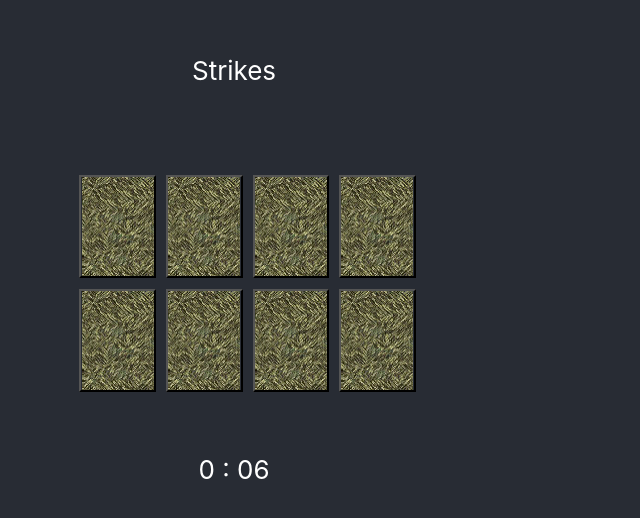
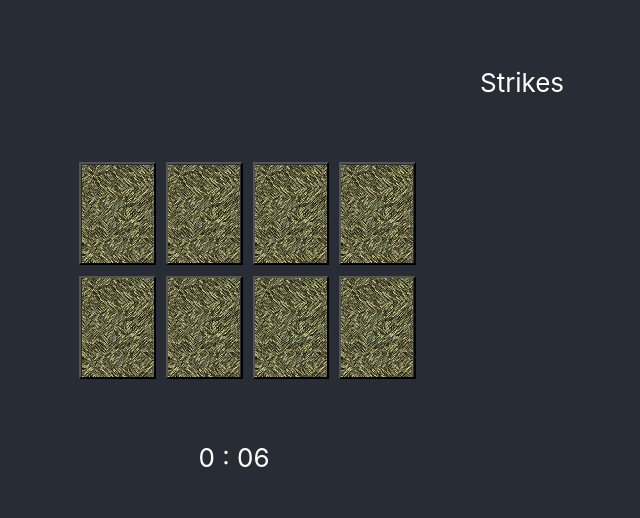
Before and after one commit to Tyson910/card-matching-game, a React (Create React App) app: page / in a window 1280 px wide. Shown: the part 130-648 px from the top of the page, without its empty margins (406-1046 px from the left). Built offline with nearby package versions, Linux system fonts and the light colour scheme.

Commit message:
css styling updates

```diff
--- a/src/App.css
+++ b/src/App.css
@@ -36,13 +36,26 @@
 img{
   width:100%;
   height: 100%;
+  object-fit:cover;
 }
 
+
 .strike-container{
+  margin-left:45%;
+  display: grid;
+  grid-template-rows: 25% auto;
+  margin-bottom:5%;
+}
+
+.strike-display{
   display:flex;
-  width:33%;
-  height:10%;
-  margin: 2% auto 5% auto;
+  flex-flow:row;
+  justify-content: space-around;
+  align-items: center;
+}
+
+.strike{
+  margin-top: 15%;
 }
 
 .deck-container{
@@ -57,10 +70,6 @@
 }
 
 .card{
-  /*
-  max-height: 103px;
-  max-width: 72px;
-  */
   min-height: 103px;
   min-width: 72px;
 }
--- a/src/ShowStrikes.js
+++ b/src/ShowStrikes.js
@@ -5,23 +5,27 @@
 
     let strikeArray = [ ];
     for (let i=0; i < strikes; i++){
-        strikeArray.push( i);
+        strikeArray.push(
+            {strikeIndex: i,
+            strikeEmoji: ' ❌ '
+            }
+            );
     }
 
-    let strikeDisplay = strikeArray.map( strikeNum =>(
-        <div className='strike' key={strikeNum}>
-        <img src='cross-mark-icon-55.png' alt='Strike' />
+    let strikeDisplay = strikeArray.map( item =>(
+        <div className='strike' key={item.strikeIndex}>
+        {item.strikeEmoji}
         </div>
     ));
 
 
 
     return (
-        <React.Fragment>
+        <div className='strike-container'>
         <div>Strikes</div>
-        <div className='strike-container'>
+        <div className='strike-display'>
         {strikeDisplay}
         </div>
-        </React.Fragment>
+        </div>
     )
 }
```
Also changed, not shown: public/cross-mark-icon-55.png.
